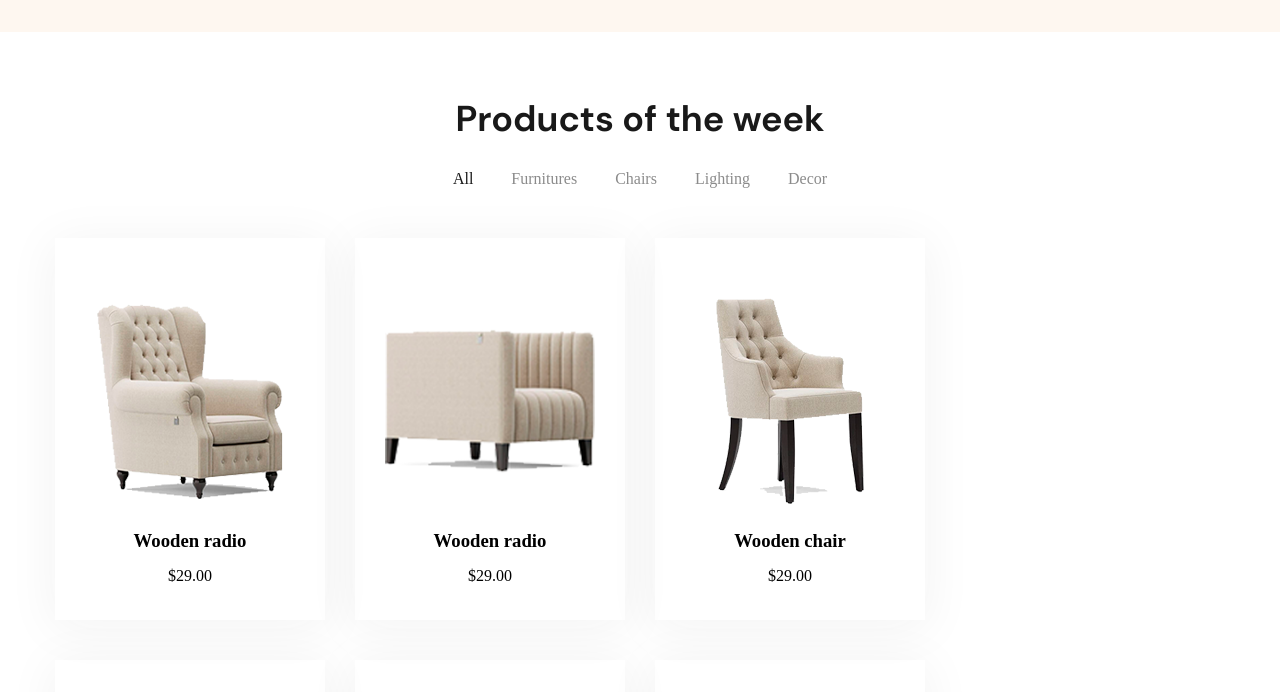
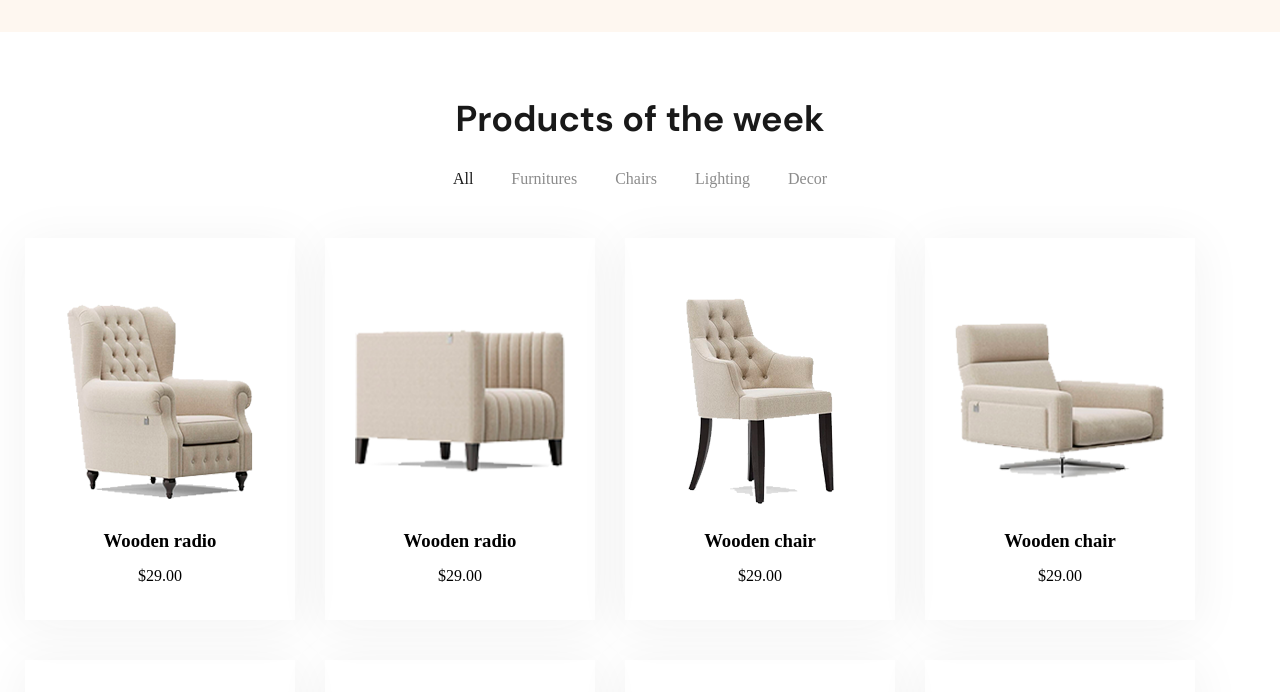
Before and after one commit to R1sKD/Glee, a website: page app/index.html in a window 1280 px wide. Shown: the part 1116-1808 px from the top of the page. Drawn offline with nearby package versions, Linux system fonts and the light colour scheme; files that its build step writes are made by us from their sources.

Commit message:
fixed products mixitup

```diff
--- a/app/scss/style.scss
+++ b/app/scss/style.scss
@@ -356,7 +356,7 @@
   padding: 63px 0 185px 0;
 
   &__container {
-    max-width: 1260pxgit;
+    max-width: 1260px;
   }
 
   &__title {
```
